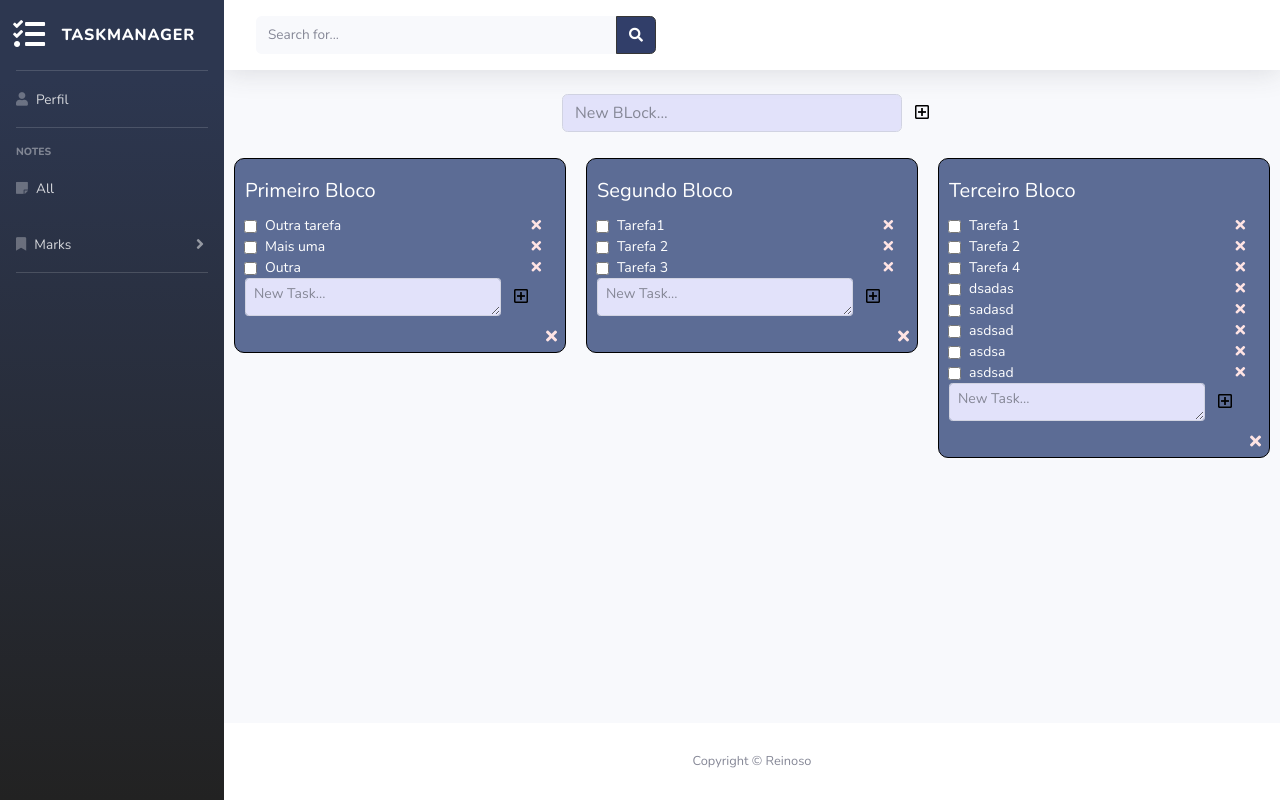
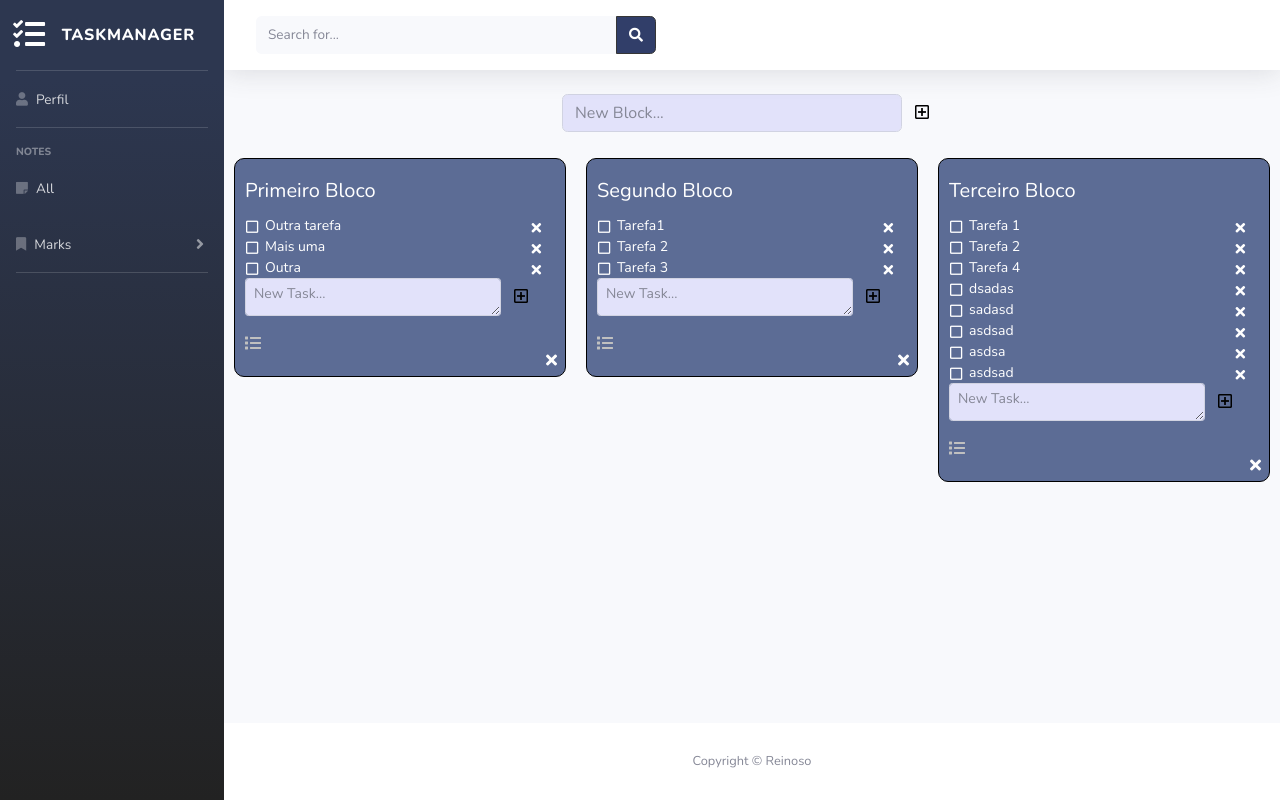
Before and after one commit to EuReinoso/TaskManager, a Django app: template templates/tasks/index.html in a window 1280 px wide. Run offline with Django 3.2, Linux system fonts and the light colour scheme; the template is opened without the code that fills it: values that come from a table or form of the project are taken from there, others are empty; data comes from the database, SQL or seed files in the repository; both versions use the stored data as it was after the commit; some libraries are stand-ins or nearby versions.

Commit message:
done tasks

```diff
--- a/static/css/tasks.css
+++ b/static/css/tasks.css
@@ -38,7 +38,10 @@
 }
 
 .task-checkbox{
-    left: 1.2rem;
+    position: absolute;
+    left: 1px;
+    bottom: 2px;
+    color: white
 }
 
 .task-list{
@@ -51,7 +54,7 @@
     list-style: none;
     font-size: 14px;
     width: 100%;
-    color: rgb(255, 255, 255);
+    color: #ffffff;
     display: flex;
     overflow-wrap: break-word;
 }
@@ -61,9 +64,10 @@
 }
 
 .del-task-icon, .del-block-icon{
-    color: rgb(255, 228, 228);
+    color: #ffffff;
     position: relative;
     right: 1px;
+    bottom: 1px;
 }
 
 .del-block-icon{
@@ -76,6 +80,10 @@
     position: absolute;
     right: 0px;
     padding-top: 3px;
+}
+
+.done{
+    color: #c0c0c0;
 }
 
 .add-task-div{
--- a/tasks/urls.py
+++ b/tasks/urls.py
@@ -5,5 +5,6 @@ from . import views
 urlpatterns = [
     path('', views.tasks, name='tasks'),
     path('del-task-<int:id>', views.del_task, name='del-task'),
-    path('del-block-<int:id>', views.del_block, name='del-block')
+    path('del-block-<int:id>', views.del_block, name='del-block'),
+    path('change-task-status-<int:id>', views.change_task_status, name='change-task-status')
 ]
--- a/templates/tasks/index.html
+++ b/templates/tasks/index.html
@@ -12,7 +12,7 @@
     <form method="POST">
         <div class="form-group add-block-div">
             {% csrf_token %}
-            {% render_field block_form.title rows="1" cols="1" placeholder="New BLock..." class="form-control add-block-form"  %}
+            {% render_field block_form.title rows="1" cols="1" placeholder="New Block..." class="form-control add-block-form"  %}
             <button class="btn" type="submit" name="add-block-button"><i class="far fa-plus-square add-block-icon"></i></button>
         </div>
     </form>
@@ -27,10 +27,10 @@
             <div class="card-body task-list">
                 <h5 class="card-title task-title">{{block.title}}</h5>
                 <ul class="task-list">
-                    {% for task in tasks %}
+                    {% for task in doingtasks %}
                     {% if task.block == block %}
                     <li class="form-check task-item">
-                        <input type="checkbox" class="form-check-input task-checkbox" name="" id="">
+                        <a href="change-task-status-{{task.id}}"><i class="far fa-square task-checkbox"></i></a>
                         <p class="task-description">{{task.description}}</p>
                         <a href="del-task-{{task.id}}"><i class="fas fa-times del-task-icon"></i></a>
                     </li>
@@ -45,6 +45,20 @@
                         </div>
                     </form>
                 </ul>
+                <a href="#done-tasks-{{block.id}}" data-toggle="collapse"><i class="fas fa-list done"></i></a>
+                <div class="collapse" id="done-tasks-{{block.id}}">
+                    <ul class="task-list">
+                        {% for task in donetasks %}
+                        {% if task.block == block %}
+                        <li class="form-check task-item">
+                            <a href="change-task-status-{{task.id}}"><i class="fas fa-check-square task-checkbox done"></i></a>
+                            <del class="task-description done">{{task.description}}</del>
+                            <a href="del-task-{{task.id}}"><i class="fas fa-times del-task-icon done"></i></a>
+                        </li>
+                        {% endif %}
+                        {% endfor %}
+                    </ul>
+                </div>
             </div>
             <a href="del-block-{{block.id}}"><i class="fas fa-times del-block-icon"></i></a>
         </div>
```
Also changed, not shown: tasks/views.py (+17 -8 lines), db.sqlite3.
